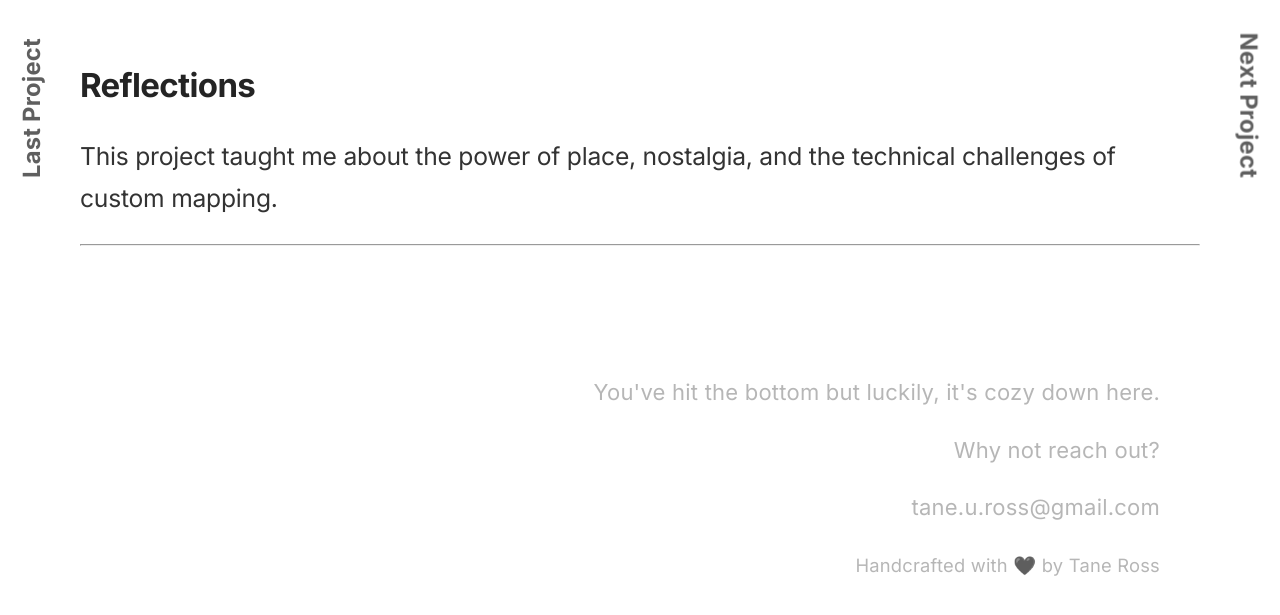
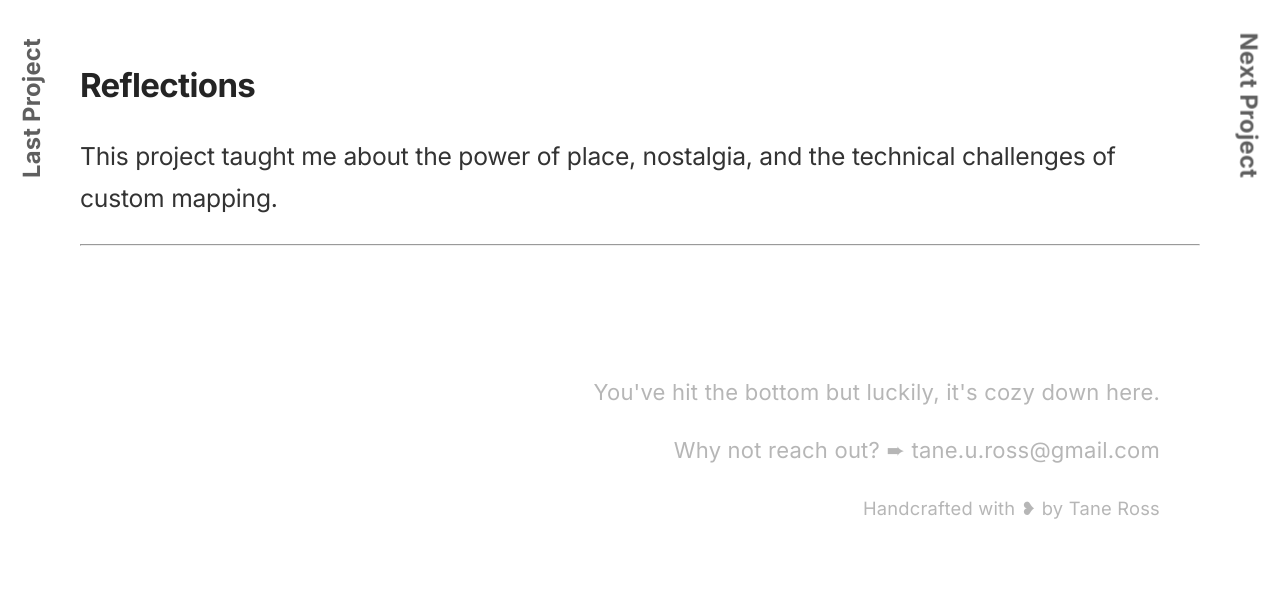
Before and after one commit to projekt2050/Portfolio, a Jekyll site: the page built from hometown.md, in a window 1280 px wide and 900 px high, scrolled down 3872 px, cut to the strip 256-871 px from the top of the window. Built offline with Jekyll 4.4.1, drawn with Linux system fonts in a browser that asks for light colours; after the commit the page ends 4715 px from its top, so only the background shows below that.

```diff
--- a/_layouts/project.html
+++ b/_layouts/project.html
@@ -58,9 +58,8 @@
   <footer class="project-footer">
     <div class="footer-content">
       <p>You've hit the bottom but luckily, it's cozy down here. </p>
-      <p>Why not reach out? </p>
-      <p>tane.u.ross@gmail.com </p>
-      <p><small>Handcrafted with 🖤 by {{ site.author.name | default: site.title }}</small></p>
+      <p>Why not reach out? <large>➨</large> tane.u.ross@gmail.com </p>
+      <p><small>Handcrafted with <large>❥</large> by {{ site.author.name | default: site.title }}</small></p>
     </div>
   </footer>
 
```
